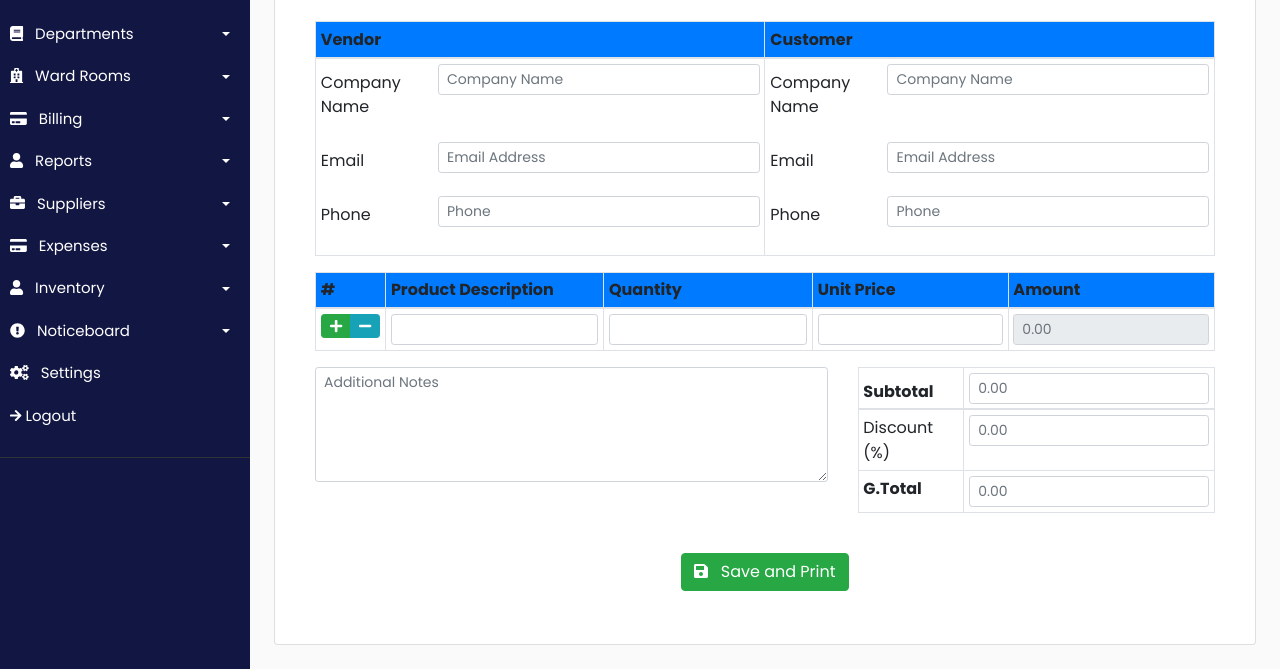
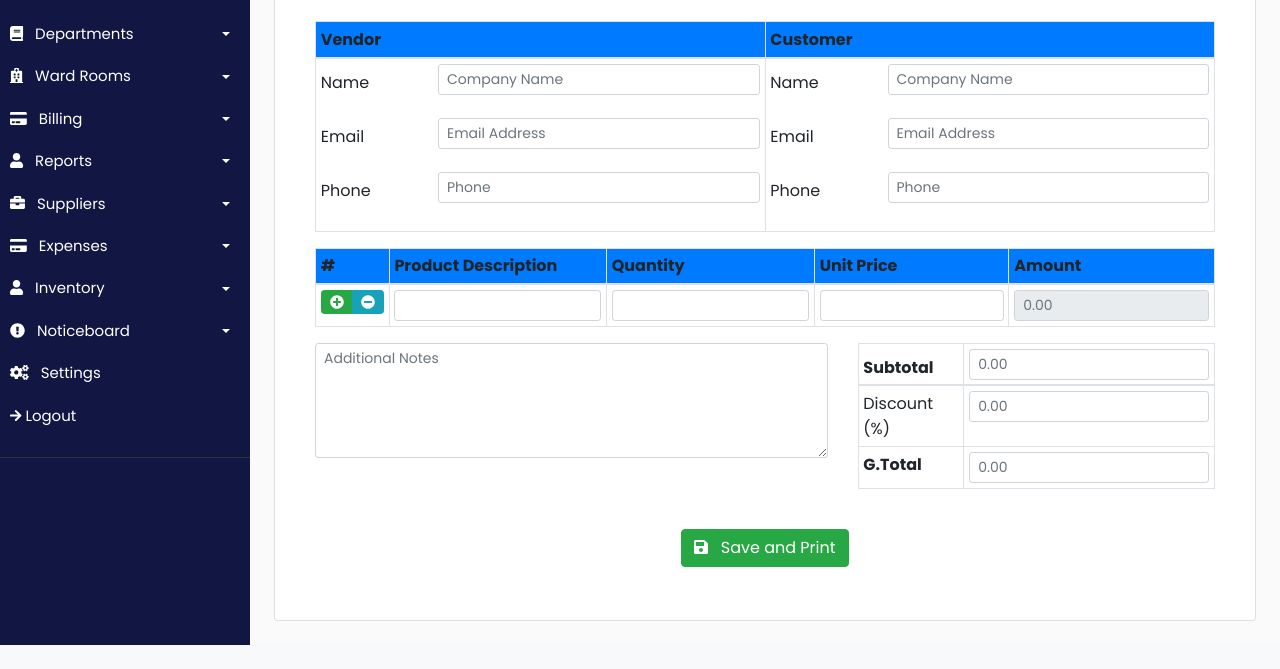
Before and after one commit to ealpha072/Hospital-Management-System, a PHP site: page /create_purchase.php in a window 1280 px wide. Shown: the part 292-961 px from the top of the page. After the commit the page ends 937 px from the top, so only its background shows below. Run offline with PHP 8.4, Linux system fonts and the light colour scheme; some libraries are stand-ins or nearby versions.

```diff
--- a/assets/wrapper.js
+++ b/assets/wrapper.js
@@ -25,8 +25,8 @@ let poTableRow = `
     <tr>
         <td>
             <div class="btn-group">
-                <button class="btn btn-success btn-sm" onclick="addPoRow(event);"><i class="fa fa-plus"></i></button>
-                <button class="btn btn-info btn-sm" onclick="removePoRow(event);"><i class="fa fa-minus"></i></button>
+                <button class="btn btn-success btn-sm" onclick="addPoRow(event);"><i class="fa fa-plus-circle"></i></button>
+                <button class="btn btn-info btn-sm" onclick="removePoRow(event);"><i class="fa fa-minus-circle"></i></button>
             </div>
         </td>
         <td>
@@ -79,6 +79,7 @@ $(document).ready(function () {
         e.preventDefault()
         $('#po-table-body').append(poTableRow)
     })
+
     addBtns.on('click', (e)=> {
         e.preventDefault()
         $('#bill-table-body').append(tableRow)
--- a/pages/create_purchase.php
+++ b/pages/create_purchase.php
@@ -52,7 +52,7 @@
                                 <tr>
                                     <td>
                                         <div class="form-group row">
-                                            <label for="" class="col-sm-3 col-form-label">Company Name</label>
+                                            <label for="" class="col-sm-3 col-form-label">Name</label>
                                             <div class="col-sm-9">
                                                 <input type="text" placeholder="Company Name" class="form-control form-control-sm">
                                             </div>
@@ -73,7 +73,7 @@
                                     </td>
                                     <td>
                                         <div class="form-group row">
-                                            <label for="" class="col-sm-3 col-form-label">Company Name</label>
+                                            <label for="" class="col-sm-3 col-form-label">Name</label>
                                             <div class="col-sm-9">
                                                 <input type="text" placeholder="Company Name" class="form-control form-control-sm">
                                             </div>
@@ -111,8 +111,8 @@
                                 <tr>
                                     <td>
                                         <div class="btn-group">
-                                            <button class="btn btn-success btn-sm arppt"><i class="fa fa-plus"></i></button>
-                                            <button class="btn btn-info btn-sm"><i class="fa fa-minus"></i></button>
+                                            <button class="btn btn-success btn-sm arppt"><i class="fa fa-plus-circle"></i></button>
+                                            <button class="btn btn-info btn-sm"><i class="fa fa-minus-circle"></i></button>
                                         </div>
                                     </td>
                                     <td>
```
